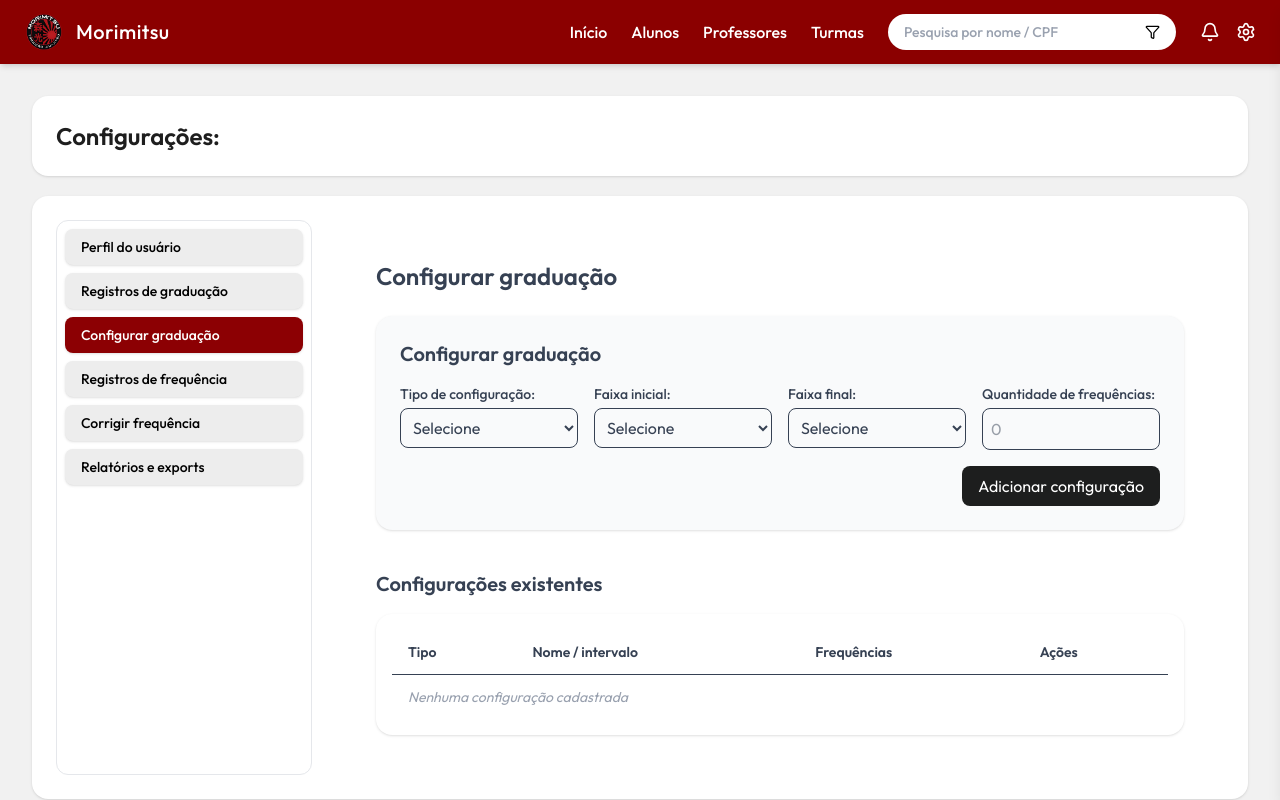
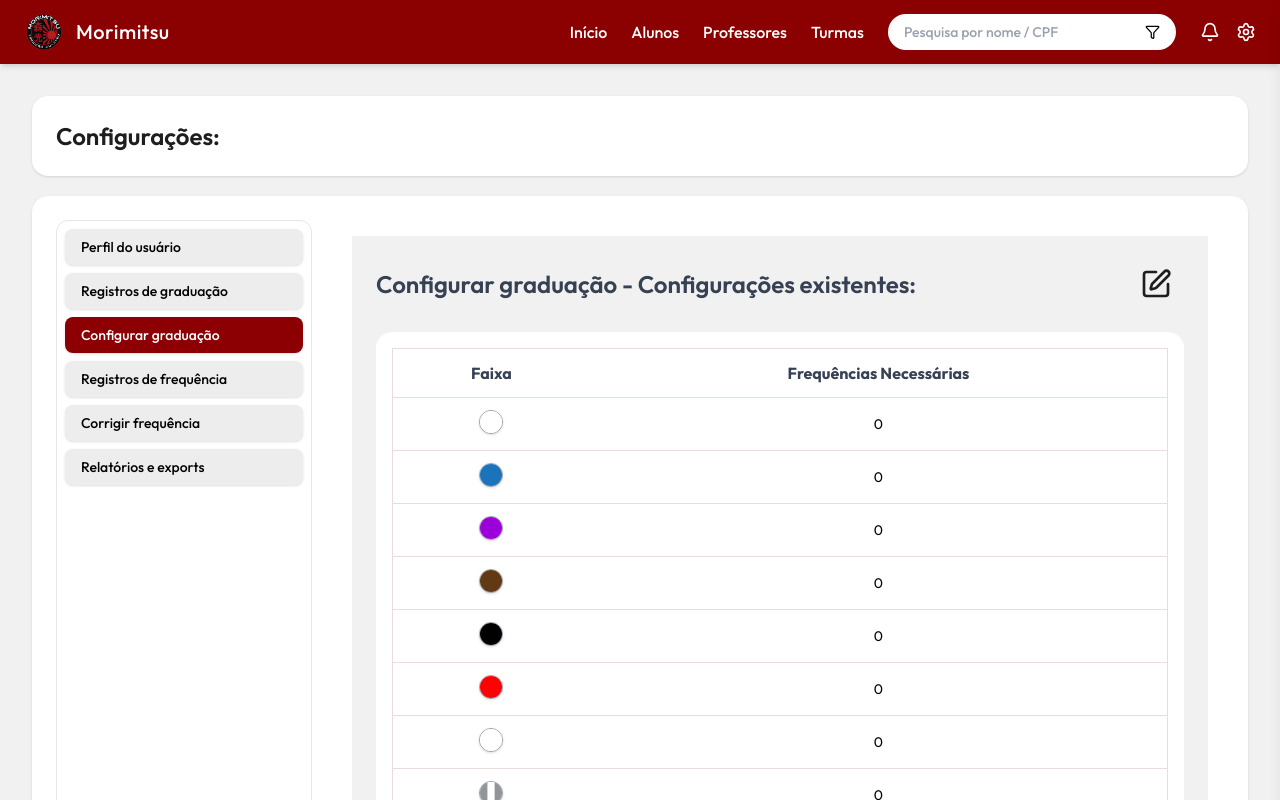
Before and after one commit to srtaayanamy/Morimitsu, a React (Vite) app: page /configuracoes/configurar-graduacao in a window 1280 px wide. Shown: the top 800 px of the page. Built offline with nearby package versions, Linux system fonts and the light colour scheme.

Commit message:
feat: Nova tela de editar graduação

```diff
--- /dev/null
+++ b/src/components/ProfessorCard.tsx
@@ -0,0 +1,31 @@
+import { Link } from "react-router-dom";
+import type { Professor } from "../types/Professor";
+
+interface ProfessorCardProps {
+  professor: Professor;
+}
+
+export default function ProfessorCard({ professor }: ProfessorCardProps) {
+  return (
+    <Link
+      to={`/visualizar-aluno/${professor.studentId}`}
+      className="w-full flex items-center gap-4 bg-white rounded-xl shadow-md p-4 hover:bg-gray-50 transition cursor-pointer"
+    >
+      {/* Avatar */}
+      <div className="w-16 h-16 rounded-xl bg-[#E44D4D] flex items-center justify-center">
+        <img
+          src="/icons/avatar-default.svg"
+          alt="avatar"
+          className="w-10 h-10"
+        />
+      </div>
+
+      {/* Dados do professor */}
+      <div className="flex flex-col flex-1 text-left">
+        <span className="text-lg font-semibold text-[#1E1E1E]">
+          {professor.nome}
+        </span>
+      </div>
+    </Link>
+  );
+}
--- a/src/pages/Professores.tsx
+++ b/src/pages/Professores.tsx
@@ -5,12 +5,12 @@ import { useEffect, useState } from "react";
 import type { Professor } from "../types/Professor";
 import { listarProfessores } from "../hooks/ListaProfessores";
 import BeltTag from "../components/BeltTag";
+import ProfessorCard from "../components/ProfessorCard";
 
 export default function Professores() {
-
   const [loading, setLoading] = useState<boolean>(false);
   const [error, setError] = useState<string | null>(null);
-  const [Professores, setProfessores] = useState<Professor[]>([])
+  const [Professores, setProfessores] = useState<Professor[]>([]);
 
   useEffect(() => {
     const fetchProfessores = async () => {
@@ -19,8 +19,8 @@ export default function Professores() {
 
       if (result === false) {
         setError("Erro ao carregar professores.");
-        } else if(typeof result ===  'string'){
-          setError(result)
+      } else if (typeof result === "string") {
+        setError(result);
       } else {
         setProfessores(result || []);
       }
@@ -55,43 +55,10 @@ export default function Professores() {
             {Professores.length === 0 ? (
               <p>Nenhum professor encontrado.</p>
             ) : (
-              <div className="bg-white rounded-2xl shadow-md p-4 overflow-x-auto">
-                <table className="w-full text-left border-separate border-spacing-y-2">
-                  <thead>
-                    <tr>
-                      <th className="py-3 px-6 font-semibold text-[#1E1E1E]">
-                        Nome
-                      </th>
-                      <th className="py-3 px-6 font-semibold text-[#1E1E1E]">
-                        Apelido
-                      </th>
-                      <th className="py-3 px-6 font-semibold text-[#1E1E1E] text-center">
-                        Faixa atual
-                      </th>
-                    </tr>
-                  </thead>
-                  <tbody>
+              <div className="flex flex-col gap-4">
                 {Professores.map((professor) => (
-                      <tr
-                        key={professor.id}
-                        className="bg-[#FFFFFF] shadow-sm rounded-xl hover:bg-gray-50 transition"
-                      >
-                        <td className="py-3 px-6 rounded-l-xl">
-                          <Link
-                            to={`/visualizar-aluno/${professor.studentId}`}
-                            className="text-[#000000] hover:underline font-medium"
-                          >
-                            {professor.nome}
-                          </Link>
-                        </td>
-                        <td className="py-3 px-6">{professor.apelido || "—"}</td>
-                        <td className="py-3 px-6 rounded-r-xl text-center">
-                          <BeltTag faixa={professor.faixa} grau={professor.grau} />
-                        </td>
-                      </tr>
+                  <ProfessorCard key={professor.id} professor={professor} />
                 ))}
-                  </tbody>
-                </table>
               </div>
             )}
           </div>
--- a/src/pages/configuracoes/ConfigurarGraduacao.tsx
+++ b/src/pages/configuracoes/ConfigurarGraduacao.tsx
@@ -1,152 +1,54 @@
-import { useState } from "react";
-import { faixasEGrausMenor16, faixasEGrausMaior16 } from "../../types/Rank";
+import BeltTag from "../../components/BeltTag";
+import { faixasEGrausMaior16, faixasEGrausMenor16 } from "../../types/Rank";
+import { SquarePen } from "lucide-react";
 
 export default function ConfigurarGraduacao() {
-  const [age, setAge] = useState<number>(0); // aqui você pode trocar pelo valor real da idade do aluno
-  const [faixaInicial, setFaixaInicial] = useState<string>("");
-  const [grauInicial, setGrauInicial] = useState<number | null>(null);
-  const [faixaFinal, setFaixaFinal] = useState<string>("");
-  const [grauFinal, setGrauFinal] = useState<number | null>(null);
+  return (
+    <div className="p-6 text-gray-700 bg-[#F1F1F1]">
+      <div className="flex items-center justify-between mb-6">
+        <h2 className="font-semibold text-2xl">
+          Configurar graduação - Configurações existentes:
+        </h2>
 
-  const inputBase =
-    "w-full border rounded-lg p-2 focus:outline-none focus:ring-2 focus:ring-gray-300";
-
-  return (
-    <div className="p-6 text-gray-700">
-      <h2 className="font-semibold text-2xl mb-6">Configurar graduação</h2>
-
-      {/* Seção: Formulário de configuração */}
-      <div className="bg-gray-50 rounded-2xl shadow p-6 mb-10">
-        <h3 className="font-semibold text-xl mb-4">Configurar graduação</h3>
-
-        <div className="grid grid-cols-1 md:grid-cols-4 gap-4 mb-4">
-          {/* Tipo de configuração */}
-          <div>
-            <label className="block text-sm font-medium mb-1">
-              Tipo de configuração:
-            </label>
-            <select className={inputBase}>
-              <option value="">Selecione</option>
-              <option value="faixa">Por faixa</option>
-              <option value="idade">Por idade</option>
-            </select>
-          </div>
-
-          {/* Faixa inicial */}
-          <div>
-            <label className="block text-sm font-medium mb-1">
-              Faixa inicial:
-            </label>
-            <select
-              className={inputBase}
-              value={
-                faixaInicial && grauInicial !== null
-                  ? `${faixaInicial}-${grauInicial}`
-                  : faixaInicial
-              }
-              onChange={(e) => {
-                const [f, g] = e.target.value.split("-");
-                setFaixaInicial(f);
-                setGrauInicial(g ? Number(g) : null);
-              }}
-            >
-              <option value="">Selecione</option>
-              {(age >= 16 ? faixasEGrausMaior16 : faixasEGrausMenor16).map(
-                (
-                  item: { faixa: string; grau: number | null },
-                  index: number
-                ) => (
-                  <option
-                    key={index}
-                    value={
-                      item.grau !== null
-                        ? `${item.faixa}-${item.grau}`
-                        : item.faixa
-                    }
-                  >
-                    {item.faixa} {item.grau !== null ? `${item.grau}°` : ""}
-                  </option>
-                )
-              )}
-            </select>
-          </div>
-
-          {/* Faixa final */}
-          <div>
-            <label className="block text-sm font-medium mb-1">
-              Faixa final:
-            </label>
-            <select
-              className={inputBase}
-              value={
-                faixaFinal && grauFinal !== null
-                  ? `${faixaFinal}-${grauFinal}`
-                  : faixaFinal
-              }
-              onChange={(e) => {
-                const [f, g] = e.target.value.split("-");
-                setFaixaFinal(f);
-                setGrauFinal(g ? Number(g) : null);
-              }}
-            >
-              <option value="">Selecione</option>
-              {(age >= 16 ? faixasEGrausMaior16 : faixasEGrausMenor16).map(
-                (item, index) => (
-                  <option
-                    key={index}
-                    value={
-                      item.grau !== null
-                        ? `${item.faixa}-${item.grau}`
-                        : item.faixa
-                    }
-                  >
-                    {item.faixa} {item.grau !== null ? `${item.grau}°` : ""}
-                  </option>
-                )
-              )}
-            </select>
-          </div>
-
-          {/* Quantidade de frequências */}
-          <div>
-            <label className="block text-sm font-medium mb-1">
-              Quantidade de frequências:
-            </label>
-            <input type="number" placeholder="0" className={inputBase} />
-          </div>
-        </div>
-
-        {/* Botão alinhado à direita */}
-        <div className="flex justify-end">
-          <button className="bg-[#1D1E1E] text-white px-4 py-2 rounded-lg hover:bg-gray-800 transition">
-            Adicionar configuração
-          </button>
-        </div>
+        <button
+          type="button"
+          className="flex items-center gap-2 px-3 py-2 rounded-xl transition cursor-pointer"
+        >
+          <SquarePen className="w-8 h-8 text-[#1E1E1E]" />
+        </button>
       </div>
 
-      {/* Seção: Configurações existentes */}
-      <div>
-        <h3 className="font-semibold text-xl mb-4">Configurações existentes</h3>
+      {/* TABELA */}
+      <div className="bg-white rounded-2xl shadow-gray-100 p-4 overflow-x-auto">
+        <table className="min-w-full text-sm border-collapse">
+          <thead>
+            <tr className="border border-[#EADBDC]">
+              <th className="py-3 px-4 font-bold text-center text-base">Faixa</th>
+              <th className="py-3 px-4 font-bold text-center text-base">
+                Frequências Necessárias
+              </th>
+            </tr>
+          </thead>
 
-        <div className="bg-white rounded-2xl shadow p-4 overflow-x-auto">
-          <table className="min-w-full text-sm border-collapse text-left">
-            <thead>
-              <tr className="border-b">
-                <th className="py-3 px-4 font-semibold">Tipo</th>
-                <th className="py-3 px-4 font-semibold">Nome / intervalo</th>
-                <th className="py-3 px-4 font-semibold">Frequências</th>
-                <th className="py-3 px-4 font-semibold">Ações</th>
-              </tr>
-            </thead>
-            <tbody>
-              <tr>
-                <td className="py-3 px-4 text-gray-400 italic" colSpan={4}>
-                  Nenhuma configuração cadastrada
-                </td>
-              </tr>
-            </tbody>
-          </table>
-        </div>
+          <tbody>
+            {[...faixasEGrausMaior16, ...faixasEGrausMenor16].map(
+              (item, index) => (
+                <tr
+                  key={index}
+                  className="border border-[#EADBDC] hover:bg-gray-50 transition"
+                >
+                  <td className="py-3 px-4 text-center">
+                    <BeltTag faixa={item.faixa} />
+                  </td>
+
+                  <td className="py-3 px-4 text-center text-black">
+                    0
+                  </td>
+                </tr>
+              )
+            )}
+          </tbody>
+        </table>
       </div>
     </div>
   );
```
Lines whose indentation alone changed are shown as unchanged.
